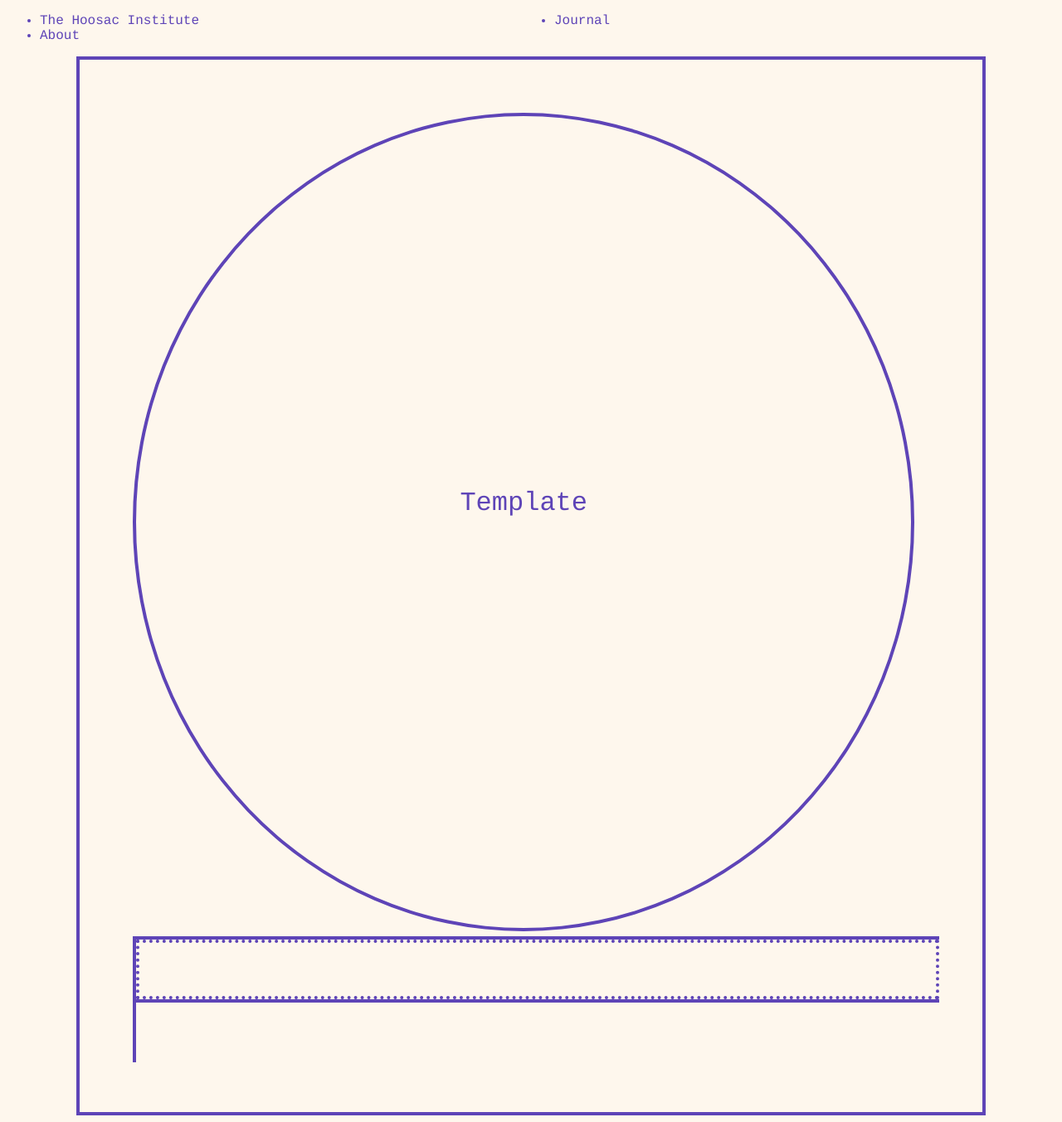
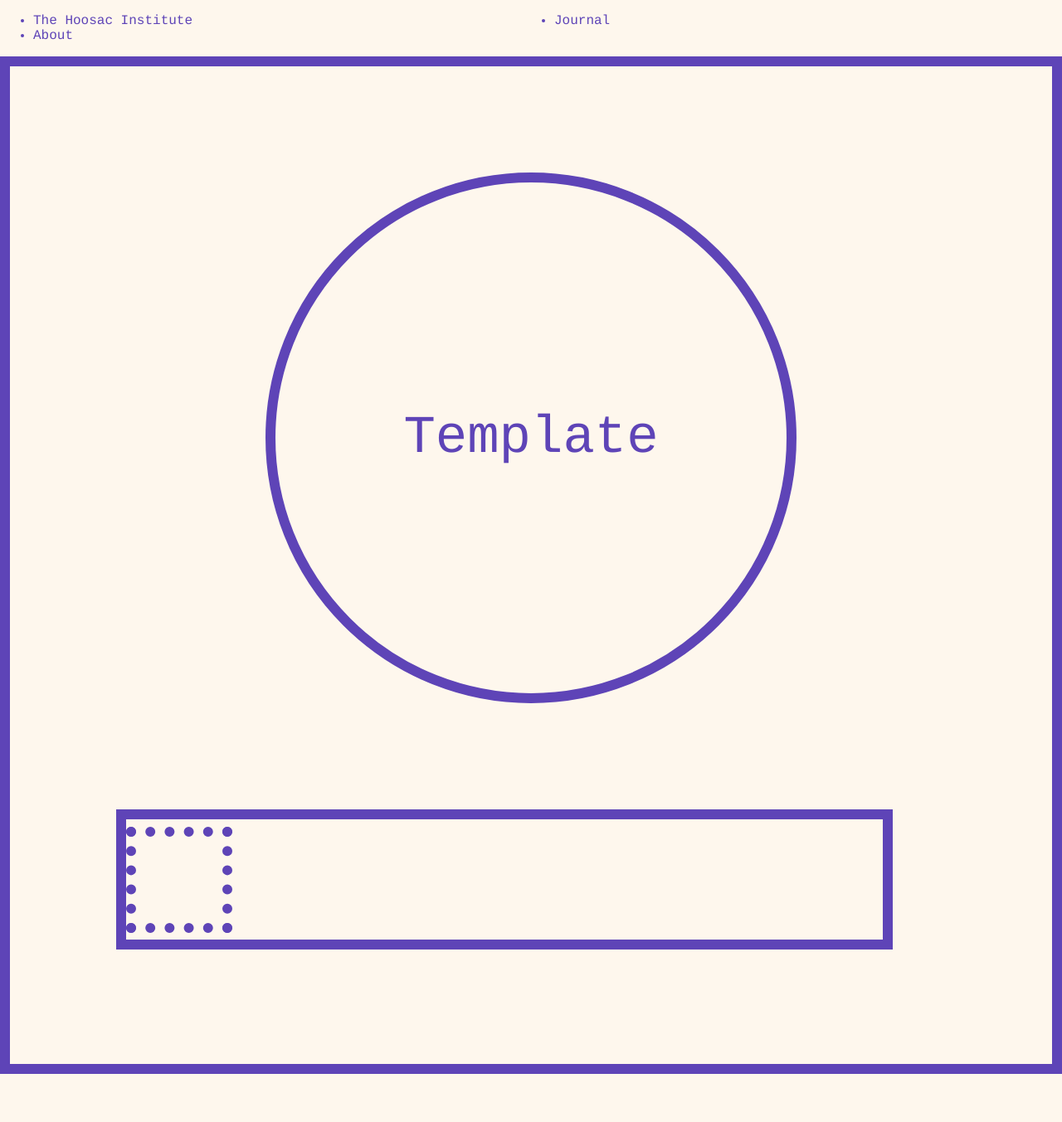
Before and after one commit to caseyg/hoosacinstitute, a Jekyll site: the page built from _journal/1/template.markdown, in a window 1280 px wide. Shown: the whole page at 83% size. Built offline with Jekyll 4.4.1, drawn with Linux system fonts in a browser that asks for light colours; after the commit the page ends 1295 px from its top, so only the background shows below that.

Commit message:
working on templates

```diff
--- a/_layouts/contribution.html
+++ b/_layouts/contribution.html
@@ -4,7 +4,7 @@ layout: default
 
 <div class="journal journal--3x">
     <div class="contribution">
-      <figure class="contributor">{{ page.title }}</figure>
+      <figure class="contributor"><span>{{ page.title }}</span></figure>
       {% for file in page.files %}
         <div class="file">
           {% for images in file.images %}
--- a/_layouts/journal.html
+++ b/_layouts/journal.html
@@ -1,8 +1,6 @@
 ---
 layout: default
 ---
-
-<h1 class="page-heading">{{ page.title }}</h1>
 
 {{ content }}
 
--- a/_sass/style.scss
+++ b/_sass/style.scss
@@ -2,6 +2,8 @@ body {
   background: #FEF7ED;
   color: #5E44B7;
   font-family: Courier;
+  margin: 0;
+  padding: 0;
 }
 
 a:link, a:visited {
@@ -92,19 +94,27 @@ ul {
 }
 
 .journal--3x {
-  font-size: 4em;
-  border-width: 4px;
-  width: 75vw;
+  box-sizing: border-box;
+  font-size: 10vw;
+  border-width: 1vw;
+  width: 100vw;
   margin: auto;
   .thumb, .contributor, .file {
-    border-width: 4px;
-    width: 75vw;
+    box-sizing: border-box;
+    border-width: 1vw;
+  }
+  .file {
+    display: block;
+    margin-top: 10vw;
   }
   .contributor {
-    width: 70vw;
-    height:40vw;
-    padding-top:35vw;
     text-align: center;
+    width: 50vw;
+    height: 50vw;
+    display: flex;
+    align-items: center;
+    justify-content: center;
+    margin: auto;
   }
 }
 
```
Also changed, not shown: _layouts/issue.html (+0 -7 lines).
